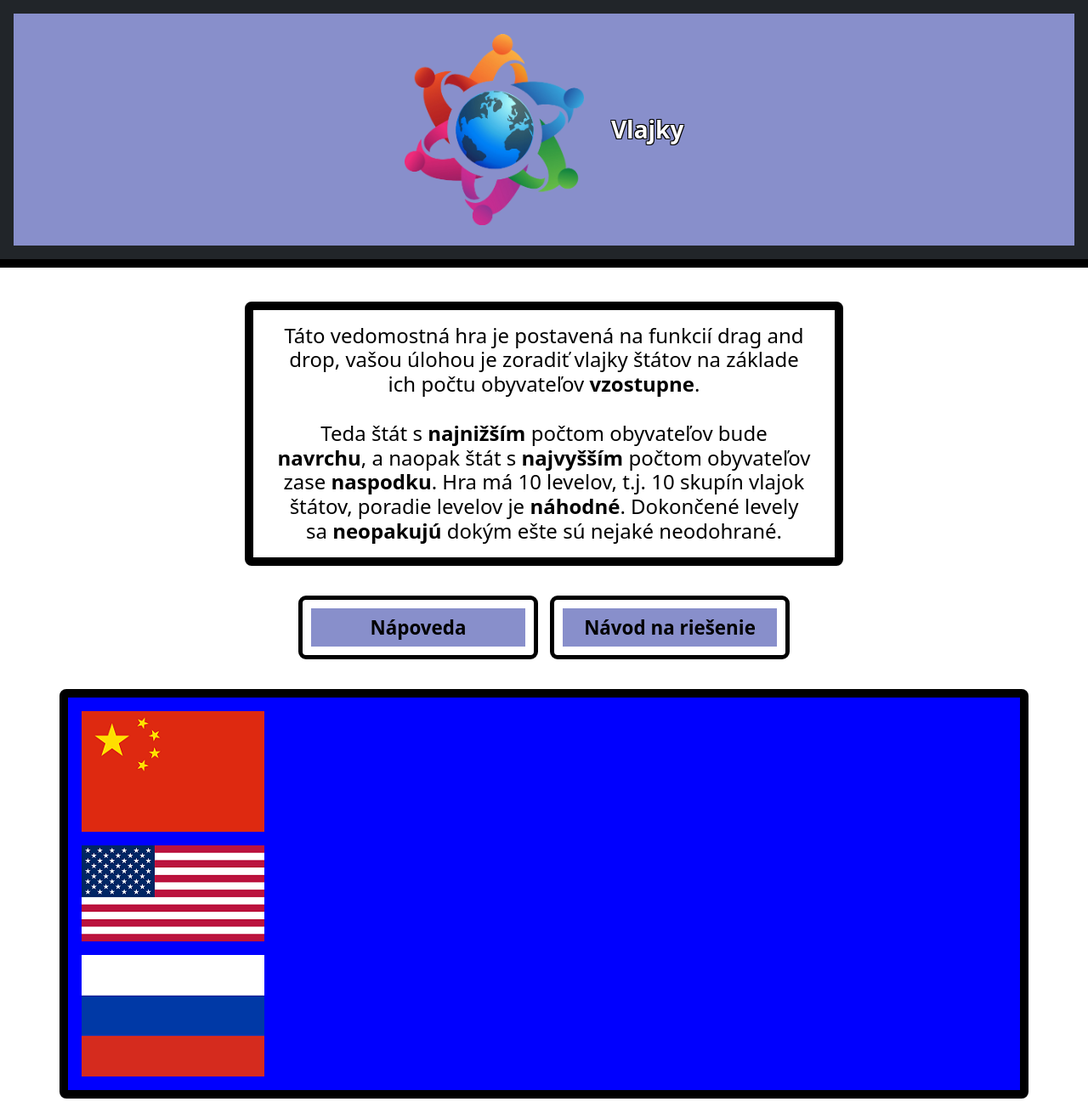
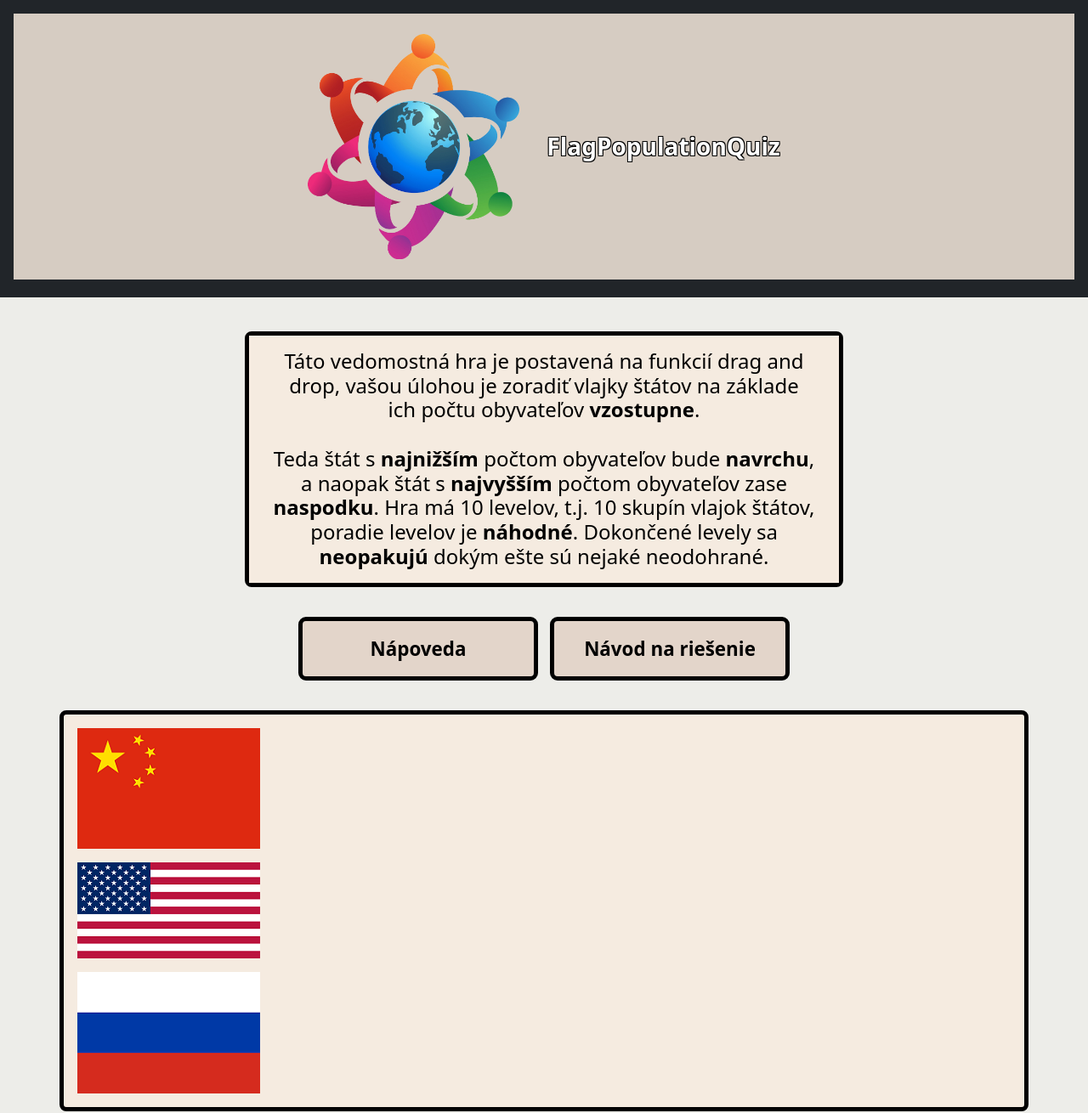
Before and after one commit to PattricKian/Web-Logic-Game, a plain HTML site: page index.html in a window 1280 px wide. Shown: the whole page at 85% size. Drawn offline with nearby package versions, Linux system fonts and the light colour scheme.

Commit message:
zmena farieb + favicon

```diff
--- a/index.html
+++ b/index.html
@@ -3,6 +3,7 @@
 <head>
     <meta charset="UTF-8">
     <meta http-equiv="X-UA-Compatible" content="IE=edge">
+    <link rel="icon" type="image/x-icon" href="logo.png">
     <link rel="stylesheet" href="styles.css">
     <meta name="viewport" content="width=device-width, initial-scale=1.0">
     <link href="https://cdn.jsdelivr.net/npm/bootstrap@5.0.2/dist/css/bootstrap.min.css" rel="stylesheet"
@@ -18,7 +19,7 @@
                 <div class="d-flex align-items-center justify-content-center" id="headContent">
                     <img src="logo.png" alt="logo" id="headerImg">
                     <div class="text-center">
-                        <p class="fs-3">Vlajky</p>
+                        <p class="fs-3">FlagPopulationQuiz</p>
                     </div>
                 </div>
             </div>
@@ -26,7 +27,7 @@
     </header>
 
     <div class="row" id="backOf">
-        <div class="col">
+        <div class="col info">
             <h4 id="assignment">
                 Táto vedomostná hra je postavená na funkcií drag and drop, vašou úlohou je zoradiť vlajky štátov na základe ich počtu obyvateľov <strong>vzostupne</strong>.<br><br>
                 Teda štát s <strong>najnižším</strong> počtom obyvateľov bude <strong>navrchu</strong>, a naopak štát s <strong>najvyšším</strong> počtom obyvateľov zase <strong>naspodku</strong>.
--- a/styles.css
+++ b/styles.css
@@ -13,15 +13,16 @@ header {
 }
 
 body {
-
+    background-color: #edede9 !important;
 }
 
+/* box s vlajkami */
 .container {
-    background-color: blue;
+    background-color: #f5ebe0;
     width: 25%;
     min-width: 350px;
 
-    border: 10px solid black;
+    border: 5px solid black;
     border-radius: 0.5rem;
     margin-bottom: 2vh;
 }
@@ -41,7 +42,7 @@ body {
 }
 
 #modalBody, #helpH, #hintH {
-    background-color: #888fcb;
+    background-color: #d5bdaf;
     color: white;
     text-align: center;
 }
@@ -51,7 +52,7 @@ body {
 }
 
 #nextTask {
-    background-color: #888fcb;
+    background-color: #d5bdaf;
     border: 3px solid white;
     color: white;
     font-weight: bolder;
@@ -70,11 +71,11 @@ body {
     padding: 1rem;
 }
 
+/* box s vysvetlením */
 #backOf {
     margin-left: auto;
     margin-right: auto;
-    background-color: white;
-    border: 10px solid black;
+    border: 5px solid black;
     border-radius: 0.5rem;
     color: black;
     width: 55%;
@@ -87,9 +88,10 @@ body {
     min-width: 240px;
 }
 
+/* buttons vnutorny */
 #help, #hintTip {
-    background-color: #888fcb;
-    border: 10px solid white;
+    background-color: #E3D5CA;
+    border: 10px solid transparent;
     outline: 5px solid black;
     color: black;
     font-weight: bolder;
@@ -128,17 +130,30 @@ p {
 }
 
 .d-flex {
-    background-color: #888fcb;
+    background-color: #d6ccc2;
 }
 
+/* border pod hlavickou */
 .p-3 {
     padding: 0 !important;
-    border-bottom: 10px solid black;
+    border-bottom: 5px solid transparent;
 }
 
 .endDiv, .startDiv {
     text-align: center;
 }
+
+.info {
+    background-color: #F5EBE0;
+}
+
+
+
+
+
+
+
+
 
 @media (min-width: 609px) {
     .endDiv {
```
